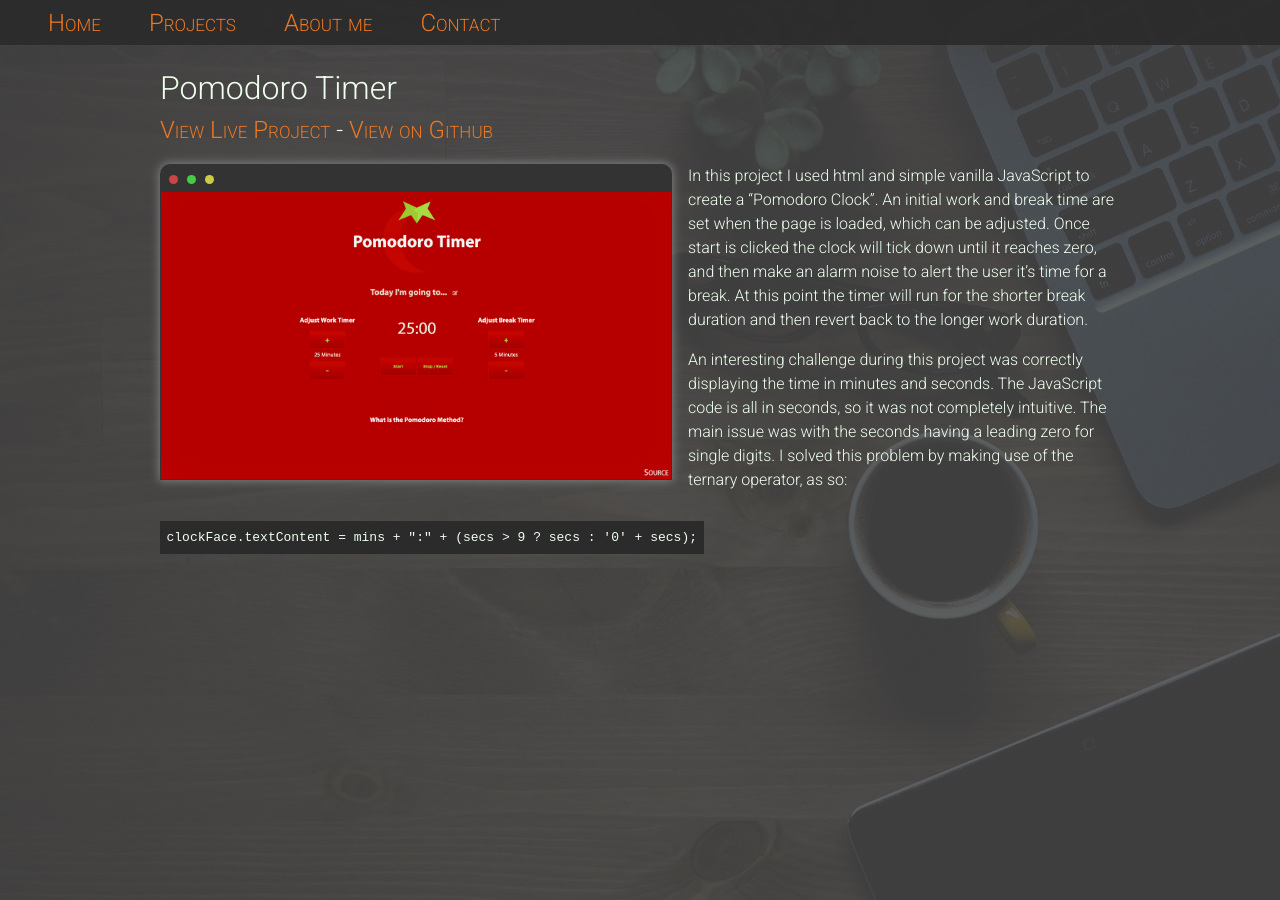
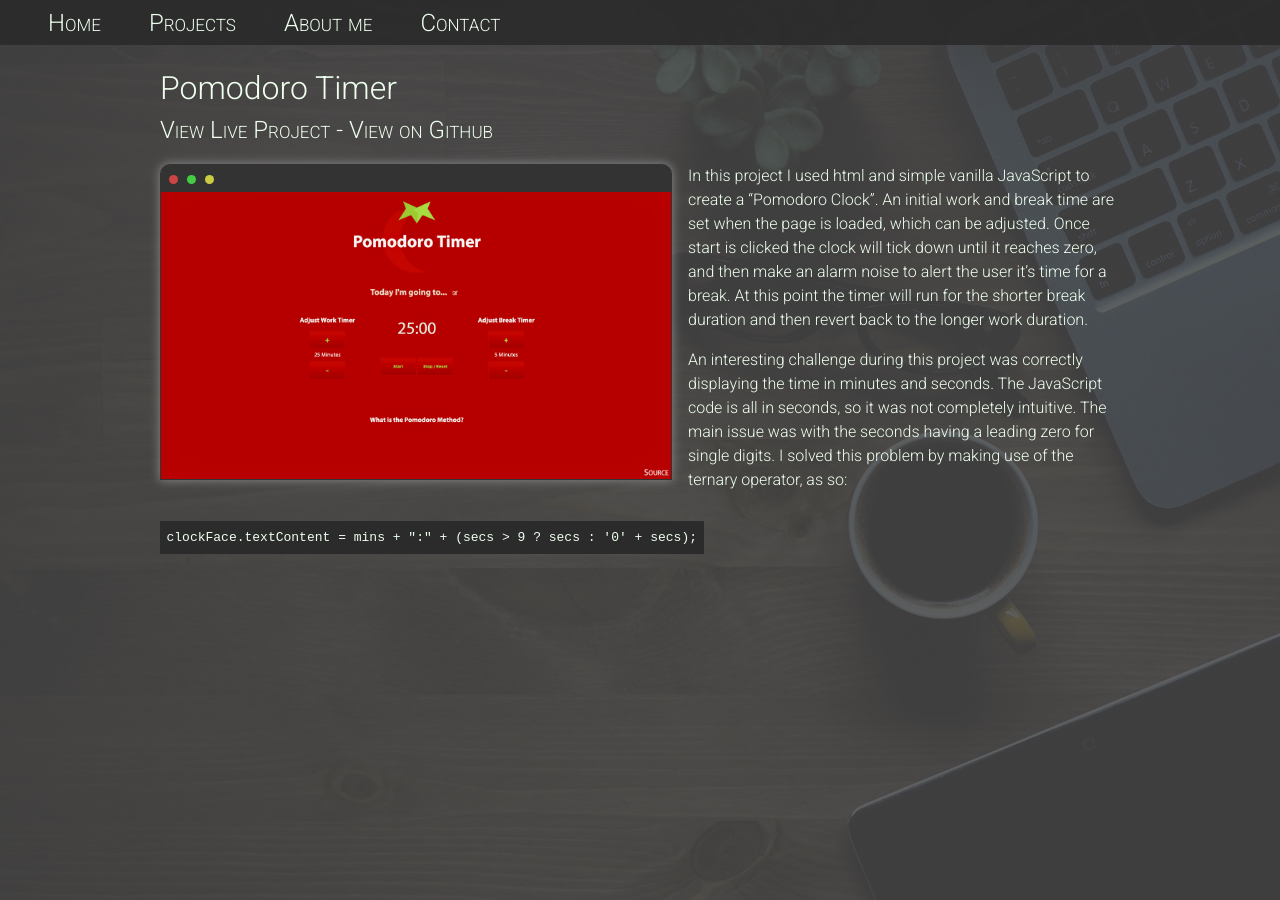
Before and after one commit to jmcharter/Portfolio-2019, a Jekyll site: the page built from dist/pomodoro.md, in a window 1280 px wide. Built offline with Jekyll 4.4.1, drawn with Linux system fonts in a browser that asks for light colours; nearby versions of some CDN libraries.

Commit message:
make link styles only affect <h2> and <p>

```diff
--- a/dist/css/project_page.css
+++ b/dist/css/project_page.css
@@ -3,7 +3,7 @@ h2 a {
   font-variant: small-caps;
 }
 
-a {
+p a {
   color: #ee7722;
 }
 
--- a/scss/project_page.scss
+++ b/scss/project_page.scss
@@ -5,6 +5,6 @@ h2 a {
     font-variant: small-caps;
 }
 
-a {
+p a {
     color: $secondary-colour;
 }
```
Also changed, not shown: 1 other file.
